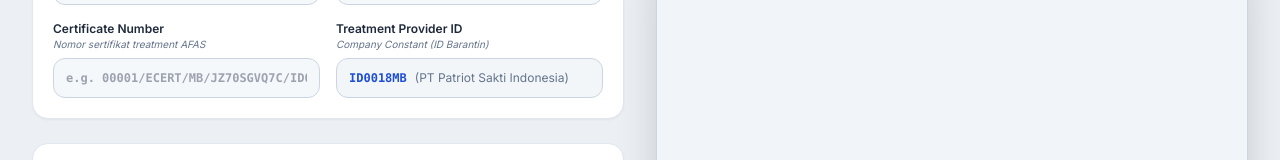
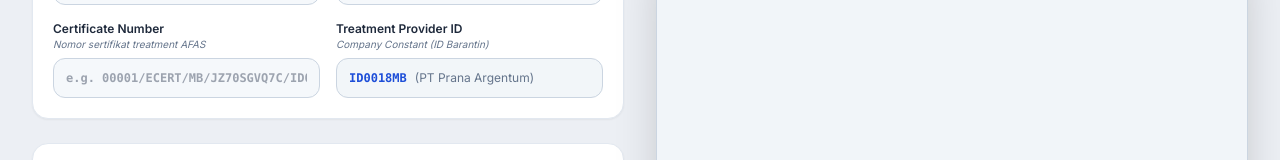
Before and after one commit to hayzxc/Draft-3.0, a Next.js app: page /treatment/new in a window 1280 px wide. Shown: the part 422-582 px from the top of the page. Built offline with nearby package versions, Linux system fonts and the light colour scheme; no server answers; the database is empty; what @react-pdf/renderer would draw is missing.

Commit message:
fix: change provider label from PT Patriot Sakti Indonesia to PT Prana Argentum

```diff
--- a/components/treatment/TreatmentForm.tsx
+++ b/components/treatment/TreatmentForm.tsx
@@ -527,7 +527,7 @@ const TreatmentFormComponent: React.FC<TreatmentFormProps> = ({
             <div className="flex items-center gap-2 h-10 rounded-xl border border-slate-300 dark:border-slate-700 bg-slate-100/90 dark:bg-slate-800 px-3 text-xs font-bold text-slate-700 dark:text-slate-200">
               <span className="font-mono text-blue-700 dark:text-blue-400">{CERTIFICATE_CONSTANTS.registrationNumber}</span>
               <span className="text-xs font-normal text-slate-500 dark:text-slate-400">
-                (PT Patriot Sakti Indonesia)
+                (PT Prana Argentum)
               </span>
             </div>
           </div>
```
